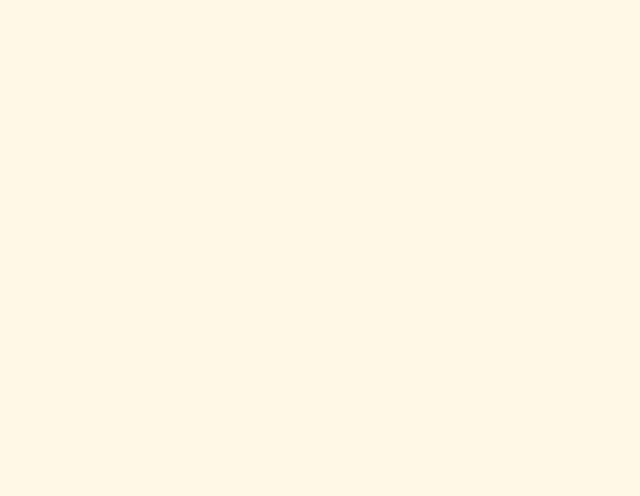
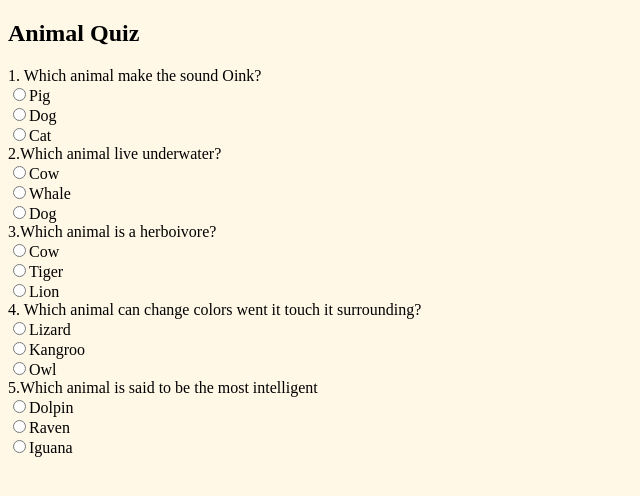
Before and after one commit to Brianna230/SBA-DOM, a plain HTML site: page html2.html in a window 1280 px wide. Shown: the whole page, without its empty margins (0-640 px from the left). Drawn offline with Linux system fonts and the light colour scheme.

Commit message:
first commit

```diff
--- a/html2.html
+++ b/html2.html
@@ -9,6 +9,33 @@
     <title>Document</title>
 </head>
 <body>
+  <div class="Quiz">
+    <div class="Question1"></div>
+    <input type="radio" id="pig" value="Pig" name="Q1" required>Pig<br>
+    <input type="radio" id="dog" value="Dog" name="Q1" required>Dog<br>
+    <input type="radio" id="cat" value="Cat" name="Q1" required>Cat<br>
+
+  <div class="Question2"></div>
+    <input type="radio" id="cow" value="Cow" name="Q2" required>Cow<br>
+    <input type="radio" id="whale" value="Whale" name="Q2" required>Whale<br>
+    <input type="radio" id="capybara" value="Capybara" name="Q2" required>Dog<br>
+
+  <div class="Question3"></div>
+    <input type="radio" id="cow" value="Cow" name="Q3" required>Cow<br>
+    <input type="radio" id="tiger" value="Tiger" name="Q3" required>Tiger<br>
+    <input type="radio" id="lion"  value="Lion" name="Q3" required>Lion<br>
+
+  <div class="Question4"></div>
+    <input type="radio" id="lizard" value="Lizard" name="Q4" required>Lizard<br>
+    <input type="radio" id="kangroo" value="Kangroo" name="Q4" required>Kangroo<br>
+    <input type="radio" id="owl" value="Owl" name="Owl" name="Q4"required>Owl<br>
+  <div class="Question5"></div>
+    <input type="radio" id="dolpin" value="Dolpin" name="Q5" required>Dolpin<br>
+    <input type="radio" id="raven"  value="Raven"  name="Q5" required>Raven<br>
+    <input type="radio" id="iguana" value="Iguana" name="Q5" required>Iguana<br>
+
+  </div>
+
 
 </body>
 </html>
--- a/quiz.js
+++ b/quiz.js
@@ -1 +1,30 @@
+let title = document.createElement("h2");
+console.log(title);
+title.innerHTML="Animal Quiz"
+document.body.prepend(title);
+
 document.body.style.backgroundColor = "#FFF8E7"
+let QQuestOne = document.querySelector(".Question1")
+console.log(QQuestOne);
+
+QQuestOne.innerHTML = "1. Which animal make the sound Oink?"
+
+let QQuestTwo = document.querySelector(".Question2")
+console.log(QQuestTwo);
+
+QQuestTwo.innerHTML = "2.Which animal live underwater?"
+
+let QQuestThree = document.querySelector(".Question3")
+console.log(QQuestThree);
+
+QQuestThree.innerHTML = "3.Which animal is a herboivore?"
+let QQuestFour = document.querySelector(".Question4")
+console.log(QQuestFour)
+
+QQuestFour.innerHTML = "4. Which animal can change colors went it touch it surrounding?"
+
+let QQuestFive = document.querySelector(".Question5")
+console.log(QQuestFive)
+QQuestFive.innerHTML = "5.Which animal is said to be the most intelligent"
+
+console.log(QQuestFive);
```
